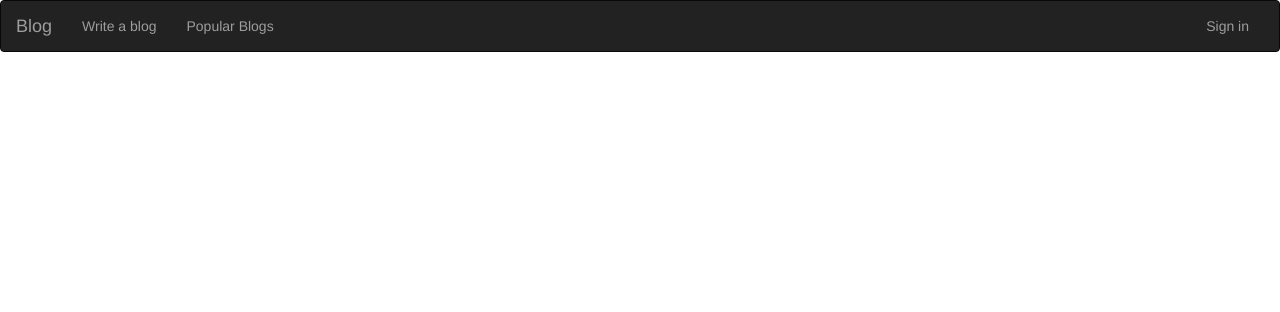
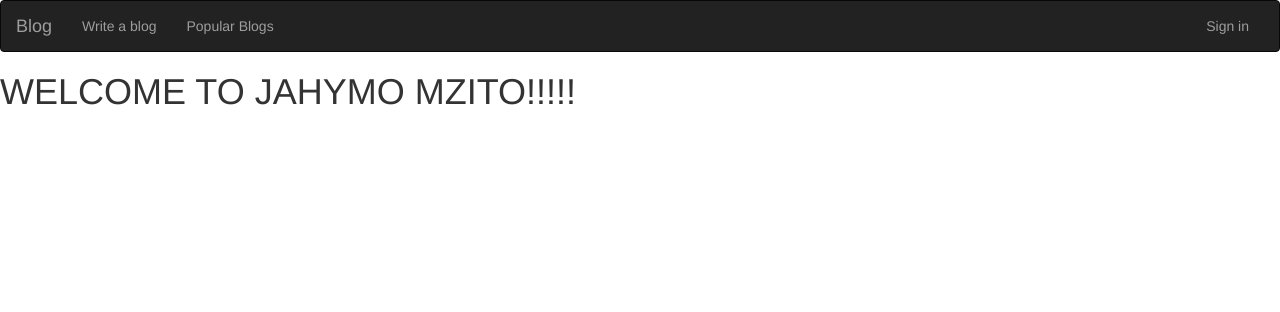
Before and after one commit to JamesMusyoka/Blog, a Flask app: page / in a window 1280 px wide. Shown: the top 312 px of the page. Run offline with Flask 2, Linux system fonts and the light colour scheme; some libraries are stand-ins or nearby versions.

Commit message:
added a code

```diff
--- a/app/templates/index.html
+++ b/app/templates/index.html
@@ -2,5 +2,12 @@
 {% import 'macros.html' as macro%}
 
 {% block content %}
-
+<body background-image="https://cdn.imprvimg.com/wp-content/uploads/2018/06/BusinessPlan-big-874x492.jpg">
+    <h1>WELCOME TO JAHYMO MZITO!!!!!</h1>
+</body>
 {% endblock%}
+<style>
+    h1{
+        text-align: center;
+    }
+</style>
```
